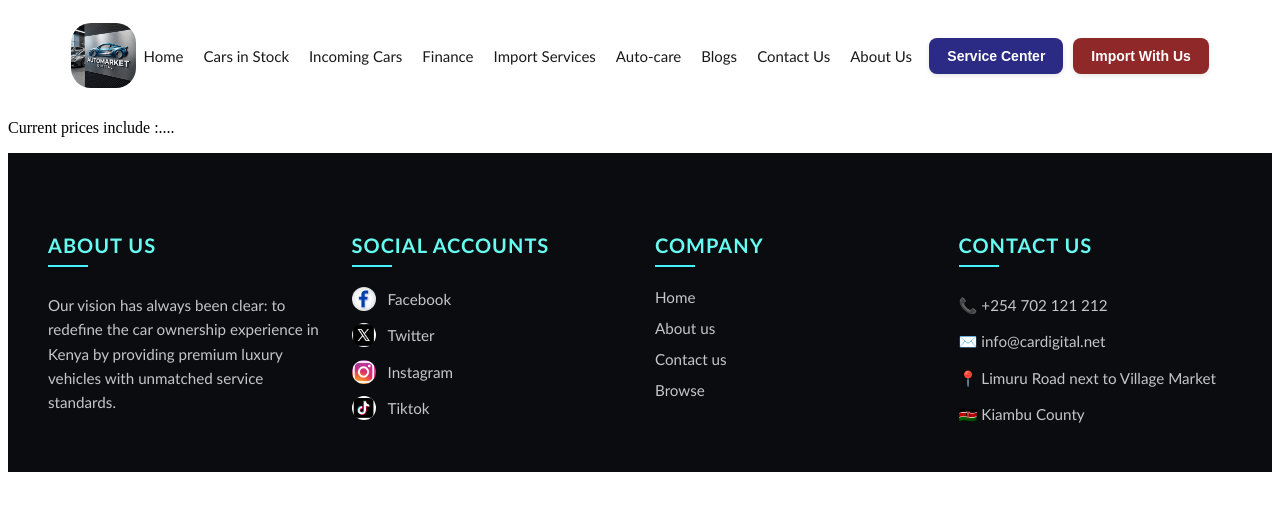
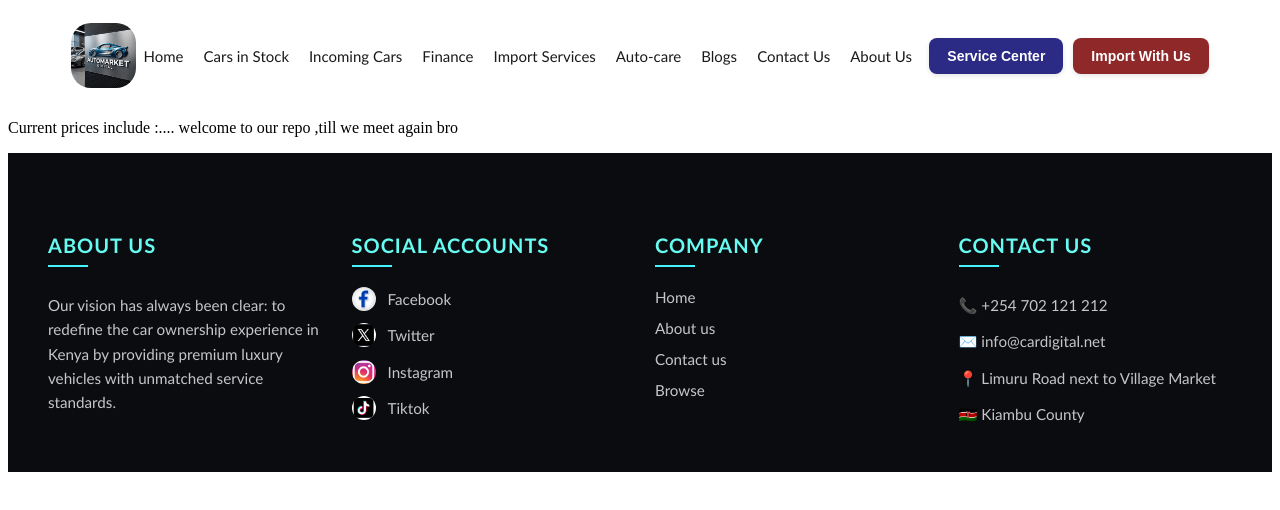
Before and after one commit to viktor-at-dev/carsoko, a React (Vite) app: page /Finance in a window 1280 px wide. Shown: the top 510 px of the page. Built offline with nearby package versions, Linux system fonts and the light colour scheme.

Commit message:
added some texts

```diff
--- a/src/pages/finance/Finance.jsx
+++ b/src/pages/finance/Finance.jsx
@@ -1,7 +1,9 @@
 export default function Finance(){
     return(
         <div>
-            <p>Current prices include :....</p>
+            <p>Current prices include :....
+                welcome to our repo ,till we meet again bro
+            </p>
         </div>
     )
 }
```
